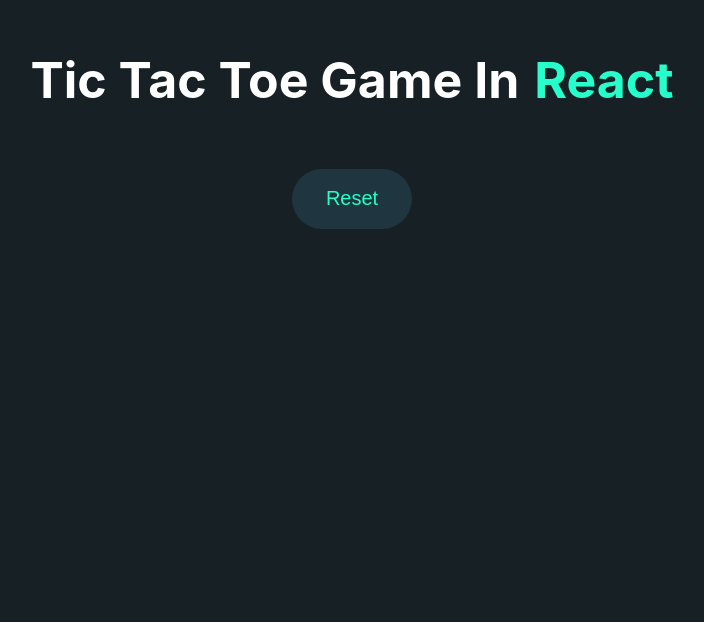
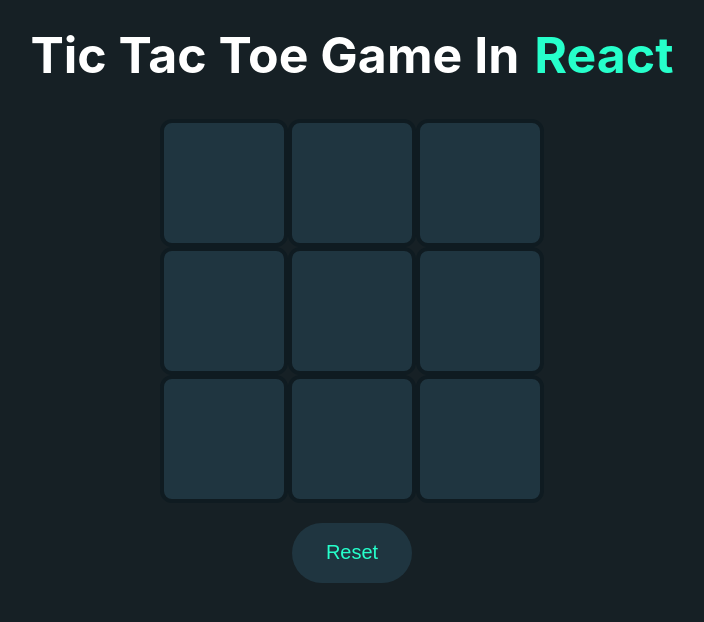
Before and after one commit to Savindi20/ReactGame-Tic_Tac_Toe, a React (Create React App) app: page / in a window 1280 px wide. Shown: the top 622 px of the page, without its empty margins (288-992 px from the left). Built offline with nearby package versions, Linux system fonts and the light colour scheme.

Commit message:
board styles added

```diff
--- a/src/Components/TicTacToe/TicTacToe.css
+++ b/src/Components/TicTacToe/TicTacToe.css
@@ -2,7 +2,7 @@
     text-align: center;
 }
 .title{
-    margin-top: 50px;
+    margin-top: 25px;
     color: #ffffff;
     font-size: 50px;
     display: flex;
@@ -23,6 +23,21 @@
     background: #1f3540;
     font-size: 20px;
     color: #26ffcb;
-    margin-top: 25px;
-    margin-bottom: 50px;
+    margin-top: 20px;
+    /* margin-bottom: 50px; */
 }
+.board{
+    height: 384px;
+    width: 384px;
+    display: flex;
+    margin: auto;
+}
+.boxes{
+    display: flex;
+    height: 120px;
+    width: 120px;
+    background: #1f3540;
+    border: 4px solid #0f1b21;
+    border-radius: 12px;
+    cursor: pointer;
+}
```
